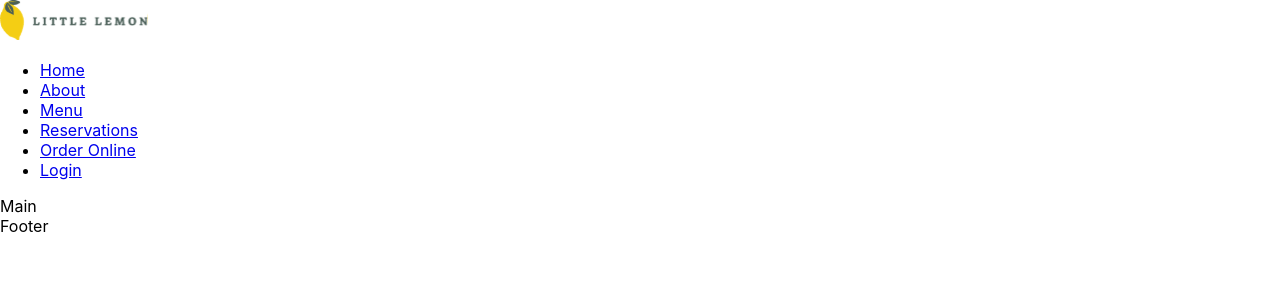
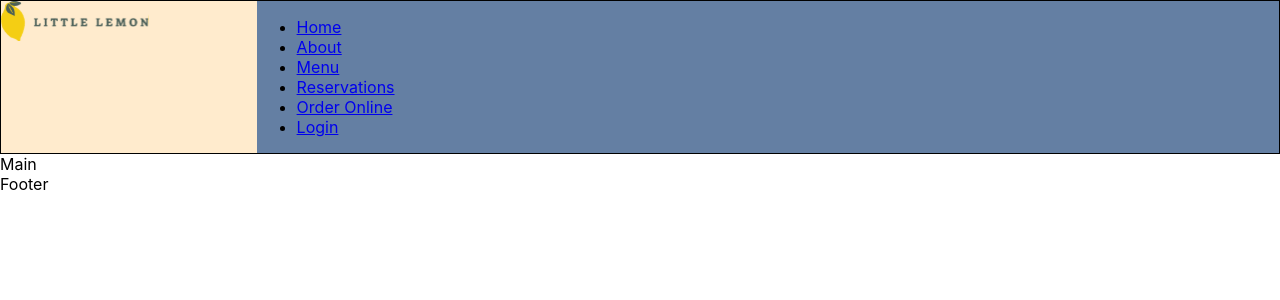
Before and after one commit to julianowalter/reserve-table-functionality, a React (Create React App) app: page / in a window 1280 px wide. Shown: the top 300 px of the page. Built offline with nearby package versions, Linux system fonts and the light colour scheme.

Commit message:
styling the header

```diff
--- a/package.json
+++ b/package.json
@@ -8,6 +8,7 @@
     "@testing-library/user-event": "^13.5.0",
     "react": "^18.2.0",
     "react-dom": "^18.2.0",
+    "react-router-dom": "^6.16.0",
     "react-scripts": "5.0.1",
     "web-vitals": "^2.1.4"
   },
--- a/src/App.css
+++ b/src/App.css
@@ -1,38 +1,5 @@
-.App {
-  text-align: center;
+.header-container {
+  display: grid;
+  grid-template-columns: 1fr 4fr;
+  border: 1px solid black;
 }
-
-.App-logo {
-  height: 40vmin;
-  pointer-events: none;
-}
-
-@media (prefers-reduced-motion: no-preference) {
-  .App-logo {
-    animation: App-logo-spin infinite 20s linear;
-  }
-}
-
-.App-header {
-  background-color: #282c34;
-  min-height: 100vh;
-  display: flex;
-  flex-direction: column;
-  align-items: center;
-  justify-content: center;
-  font-size: calc(10px + 2vmin);
-  color: white;
-}
-
-.App-link {
-  color: #61dafb;
-}
-
-@keyframes App-logo-spin {
-  from {
-    transform: rotate(0deg);
-  }
-  to {
-    transform: rotate(360deg);
-  }
-}
--- a/src/App.js
+++ b/src/App.js
@@ -7,8 +7,10 @@ import Footer from './components/Footer'
 function App() {
   return (
     <>
-      <Header></Header>
-      <Nav></Nav>
+      <div className='header-container'>
+        <Header></Header>
+        <Nav></Nav>
+      </div>
       <Main></Main>
       <Footer></Footer>
     </>
--- /dev/null
+++ b/src/components/Header.css
@@ -0,0 +1,4 @@
+.header {
+    background-color: blanchedalmond;
+    grid-column: 1;
+}
--- a/src/components/Header.js
+++ b/src/components/Header.js
@@ -1,8 +1,9 @@
 import Logo from '../assets/Logo.svg'
+import './Header.css'
 
 function Header() {
     return (
-        <header>
+        <header className='header'>
             <img src={Logo} alt='company logo'/>
         </header>
     )
--- a/src/components/Main.js
+++ b/src/components/Main.js
@@ -1,8 +1,8 @@
 function Main() {
     return(
-        <body>
+        <div>
             Main
-        </body>
+        </div>
     )
 }
 
--- /dev/null
+++ b/src/components/Nav.css
@@ -0,0 +1,4 @@
+.nav {
+    background-color: rgb(100, 127, 163);
+    grid-column: 2;
+}
--- a/src/components/Nav.js
+++ b/src/components/Nav.js
@@ -1,6 +1,8 @@
+import "./Nav.css";
+
 function Nav() {
     return (
-        <nav>
+        <nav className="nav">
             <ul>
                 <li><a href="#">Home</a></li>
                 <li><a href="#">About</a></li>
@@ -13,4 +15,4 @@ function Nav() {
     )
 }
 
-export default Nav
+export default Nav;
```
Also changed, not shown: 1 other file (tests, documents, lock files or other folders).
